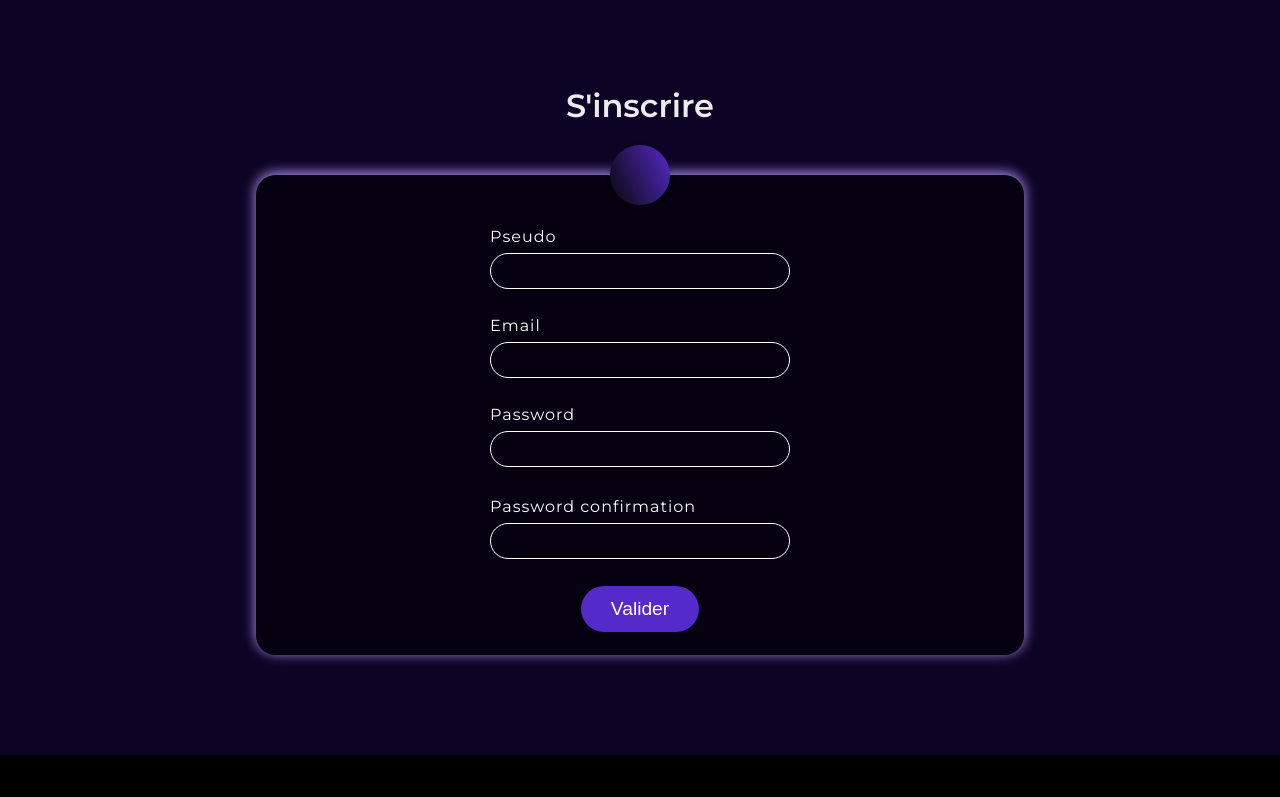
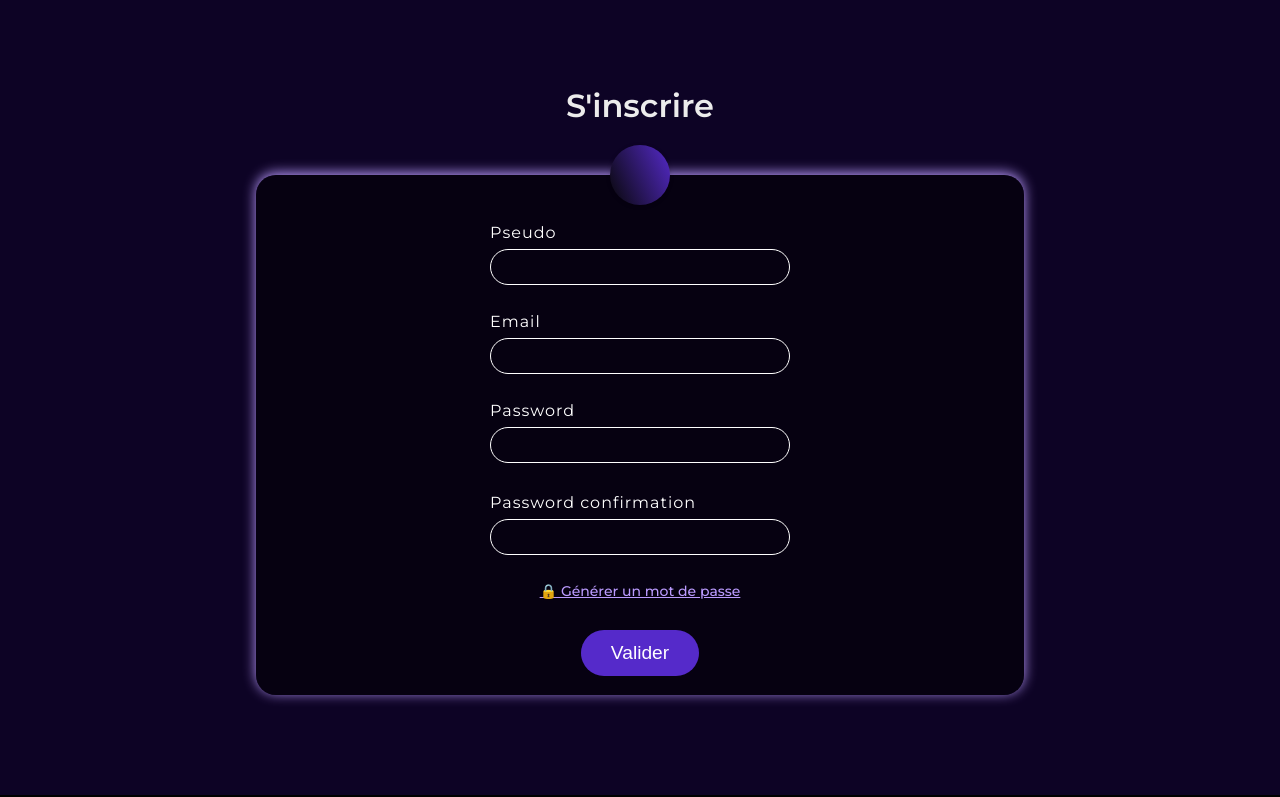
Before and after one commit to Mikoad/Vaultflow, a plain HTML site: page index.html in a window 1280 px wide. Shown: the part 2646-3443 px from the top of the page. Drawn offline with Linux system fonts and the light colour scheme.

Commit message:
add link to generate password in register form

```diff
--- a/assets/css/style.css
+++ b/assets/css/style.css
@@ -255,6 +255,7 @@ a {
   font-weight: 500;
   font-size: 1rem;
   color: var(--white);
+  text-decoration: none;
 }
 /* .service::after {
   content: "";
@@ -307,7 +308,7 @@ form {
   padding: 60px 45px 30px;
   color: white;
   margin: 0 auto;
-  height: 480px;
+  height: 520px;
   position: relative;
   display: flex;
   flex-direction: column;
@@ -350,7 +351,7 @@ label {
 } */
 input[type="text"],
 input[type="password"] {
-  margin: 7px 0 7px;
+  margin: 7px 0;
   border: 1px solid transparent;
   background: rgba(235, 244, 242, 0);
   height: 36px;
@@ -379,6 +380,18 @@ form span {
   color: rgb(156, 0, 0);
   font-weight: 600;
 }
+.generate-password-link {
+  display: inline-block;
+  margin-bottom: 30px;
+  font-size: 14px;
+  color: #bb9bff;
+  text-decoration: underline;
+  cursor: pointer;
+}
+.generate-password-link:hover {
+  color: #bb9bffaf;
+}
+
 form p {
   background: rgb(156, 0, 0);
   width: 33%;
--- a/index.html
+++ b/index.html
@@ -160,7 +160,13 @@
             <input type="password" id="confirm" autocomplete="off" />
             <span></span>
           </div>
-
+          <a
+            href="https://mikoad.github.io/password-generator/"
+            target="_blank"
+            class="generate-password-link"
+          >
+            🔒 Générer un mot de passe
+          </a>
           <input type="submit" value="Valider" />
         </form>
       </section>
```
